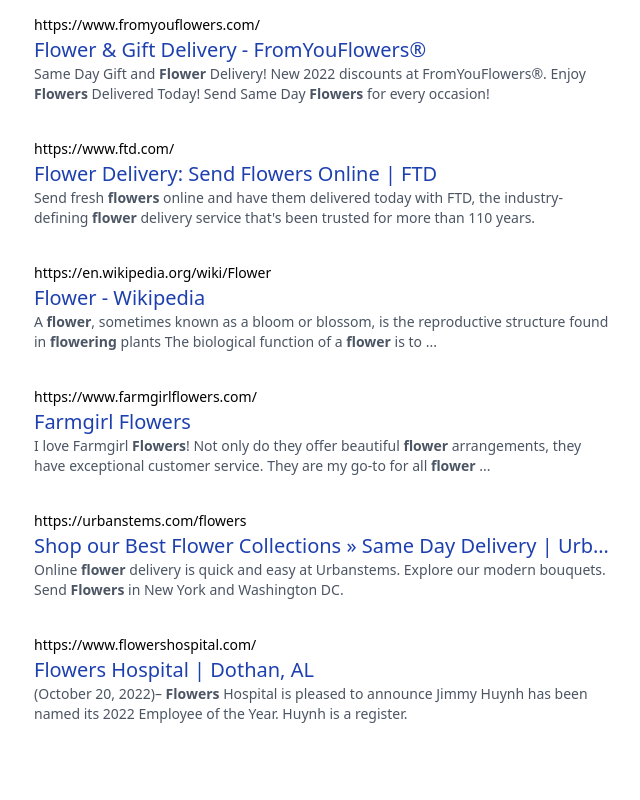
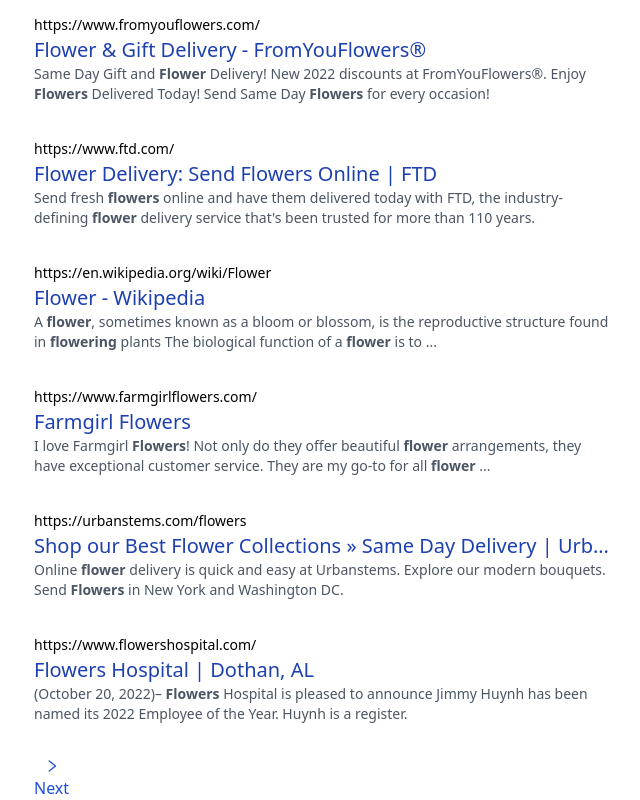
Before and after one commit to nayem1816/google-clone, a Next.js app: page /search in a window 1280 px wide. Shown: the part 707-1507 px from the top of the page, without its empty margins (174-814 px from the left). Before the commit the page ends 1463 px from the top, so only its background shows below. Built offline with nearby package versions, Linux system fonts and the light colour scheme; no server answers.

Commit message:
pagination added

```diff
--- /dev/null
+++ b/components/PaginationButtons.js
@@ -0,0 +1,39 @@
+import Link from 'next/link';
+import React from 'react';
+import { useRouter } from 'next/router';
+import { AiOutlineLeft, AiOutlineRight } from 'react-icons/ai';
+
+const PaginationButtons = () => {
+    const router = useRouter();
+    const startIndex = Number(router.query.start) || 1;
+    return (
+        <div className="text-blue-700 flex px-9 pb-4 justify-between sm:justify-start sm:space-x-44 sm:p-0">
+            {startIndex > 10 && (
+                <Link
+                    href={`/search?term=${router.query.term}&searchType=${
+                        router.query.searchType
+                    }&start=${startIndex - 10}`}
+                >
+                    <div className="cursor-pointer flex flex-col items-center hover:underline">
+                        <AiOutlineLeft className="h-5" />
+                        <p>Previous</p>
+                    </div>
+                </Link>
+            )}
+            {startIndex < 90 && (
+                <Link
+                    href={`/search?term=${router.query.term}&searchType=${
+                        router.query.searchType
+                    }&start=${startIndex + 10}`}
+                >
+                    <div className="cursor-pointer flex flex-col items-center hover:underline">
+                        <AiOutlineRight className="h-5" />
+                        <p>Next</p>
+                    </div>
+                </Link>
+            )}
+        </div>
+    );
+};
+
+export default PaginationButtons;
--- a/components/SearchResults.js
+++ b/components/SearchResults.js
@@ -1,5 +1,6 @@
 import React from 'react';
 import Parser from 'html-react-parser';
+import PaginationButtons from './PaginationButtons';
 
 const SearchResults = ({ results }) => {
     return (
@@ -28,6 +29,7 @@
                     </p>
                 </div>
             ))}
+            <PaginationButtons />
         </div>
     );
 };
--- a/pages/search.js
+++ b/pages/search.js
@@ -7,7 +7,6 @@
 
 const SearchPage = ({ results }) => {
     const router = useRouter();
-    console.log(results);
     return (
         <div>
             <Head>
@@ -25,6 +24,7 @@
 export default SearchPage;
 
 export async function getServerSideProps(context) {
+    const startIndex = context.query.start || '1';
     const mockData = true;
     const data = mockData
         ? Response
@@ -33,7 +33,7 @@
                   process.env.API_KEY
               }&cx=${process.env.CONTEXT_KEY}&q=${context.query.term}${
                   context.query.searchType && '&searchType=image'
-              }`
+              }&start=${startIndex}`
           )
               .then((res) => res.json())
               .catch((err) => console.log(err));
```
